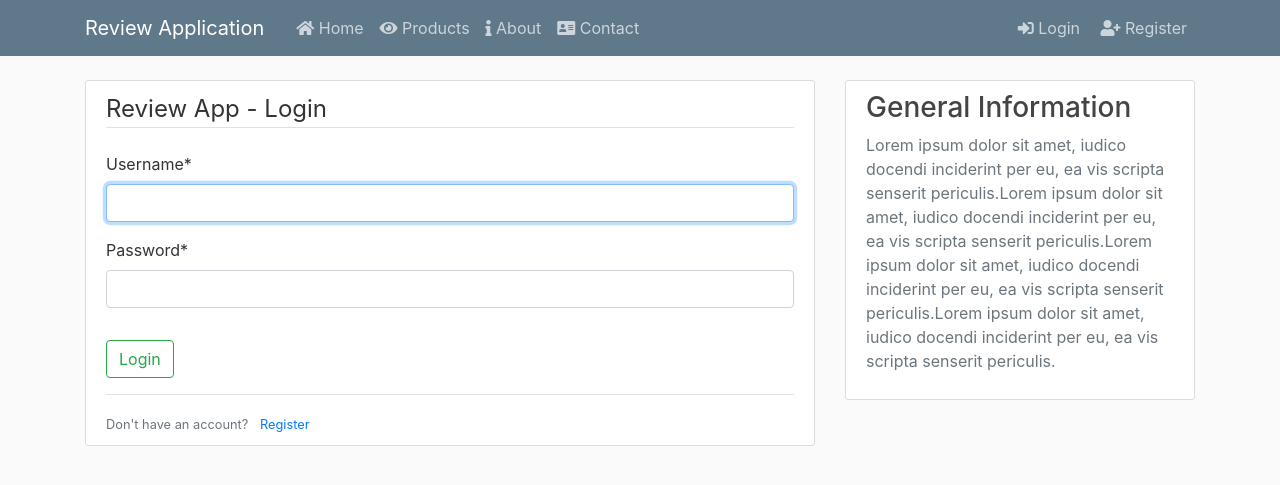
After one commit to RajR1996/rRavichandran, a Django app: page /login/ in a window 1280 px wide. The commit adds this page. Shown: the top 485 px of the page. Run offline with Django 3.2, Linux system fonts and the light colour scheme; some libraries are stand-ins or nearby versions.

Commit message:
Fully functional login and logout, installed Crispy Forms and added it to html pages

```diff
--- a/itservices/itapps/settings.py
+++ b/itservices/itapps/settings.py
@@ -33,6 +33,7 @@
 INSTALLED_APPS = [
     'reviewApp.apps.ReviewappConfig',
     'users.apps.UsersConfig',
+    'crispy_forms',
     'django.contrib.admin',
     'django.contrib.auth',
     'django.contrib.contenttypes',
@@ -120,3 +121,7 @@
 # https://docs.djangoproject.com/en/2.2/howto/static-files/
 
 STATIC_URL = '/static/'
+
+CRISPY_TEMPLATE_PACK = 'bootstrap4'
+
+LOGIN_REDIRECT_URL = 'reviewApp-home'
--- a/itservices/itapps/urls.py
+++ b/itservices/itapps/urls.py
@@ -16,9 +16,12 @@
 from django.contrib import admin
 from django.urls import path, include
 from users import views as user_views
+from django.contrib.auth import views as auth_views
 
 urlpatterns = [
     path('admin/', admin.site.urls),
     path('', include('reviewApp.urls')),
     path('register/', user_views.register, name='register'),
+    path('login/', auth_views.LoginView.as_view(template_name='users/login.html'), name='login'),
+    path('logout/', auth_views.LogoutView.as_view(template_name='users/logout.html'), name='logout'),
 ]
--- a/itservices/reviewApp/templates/reviewApp/base.html
+++ b/itservices/reviewApp/templates/reviewApp/base.html
@@ -42,8 +42,12 @@
 	        </div>
 	        <!-- Navbar Right Side -->
 	        <div class="navbar-nav">
-	          <a class="nav-item nav-link btn-outline-success" href="#">Login</a>&nbsp;
-	          <a class="nav-item nav-link btn-outline-danger" href="#">Register</a>
+	        	{% if user.is_authenticated %}
+	          	<a class="nav-item nav-link btn btn-outline-warning" href="{% url 'logout' %}">Logout</a>
+	          {% else %}
+	          	<a class="nav-item nav-link btn-outline-success" href="{% url 'login' %}"><i class="fas fa-sign-in-alt"></i> Login</a>&nbsp;
+	          	<a class="nav-item nav-link btn-outline-danger" href="{% url 'register' %}"><i class="fas fa-user-plus"></i> Register</a>
+	          {% endif %}
 	        </div>
 	      </div>
 	    </div>
--- /dev/null
+++ b/itservices/users/templates/users/login.html
@@ -0,0 +1,25 @@
+{% extends "reviewApp/base.html" %}
+{% load crispy_forms_tags %}
+{% block content %}
+
+	<div class="content-section">
+		<form method="POST">
+			{% csrf_token %}
+			<fieldset class="form-group">
+				<legend class="border-bottom mb-4">Review App - Login</legend>
+				{{ form|crispy }}
+			</fieldset>
+
+			<div class="form-group">
+				<button class="btn btn-outline-success" type="submit">Login</button>
+			</div>
+		</form>
+
+		<div class="border-top pt-3">
+			<small class="text-muted">Don't have an account?
+				<a class="ml-2" href="{% url 'register' %}" >Register</a>
+			</small>
+		</div>
+	</div>
+
+{% endblock content %}
--- a/itservices/users/templates/users/register.html
+++ b/itservices/users/templates/users/register.html
@@ -1,4 +1,5 @@
 {% extends "reviewApp/base.html" %}
+{% load crispy_forms_tags %}
 {% block content %}
 
 	<div class="container">
@@ -7,7 +8,8 @@
 
 			<fieldset class="form-group">
 				<legend class="border-bottom mb-4">Review App Registration Form</legend>
-				{{ form.as_p }}
+				<!-- {{ form.as_p }} -->
+				{{ form|crispy }}
 			</fieldset>
 
 			<div class="form-group">
@@ -16,7 +18,7 @@
 		</form>
 
 		<div class="border-top pt-3">
-			<small>Have you already registered? <a class="ml-2" href="#">Login</a></small>
+			<small>Have you already registered? <a class="ml-2" href="{% url 'login' %}">Login</a></small>
 		</div>
 	</div>
 
```
Also changed, not shown: itservices/users/forms.py (added, +9 -0 lines), itservices/users/templates/users/logout.html (added, +14 -0 lines), itservices/users/views.py (+8 -5 lines), itservices/db.sqlite3.
